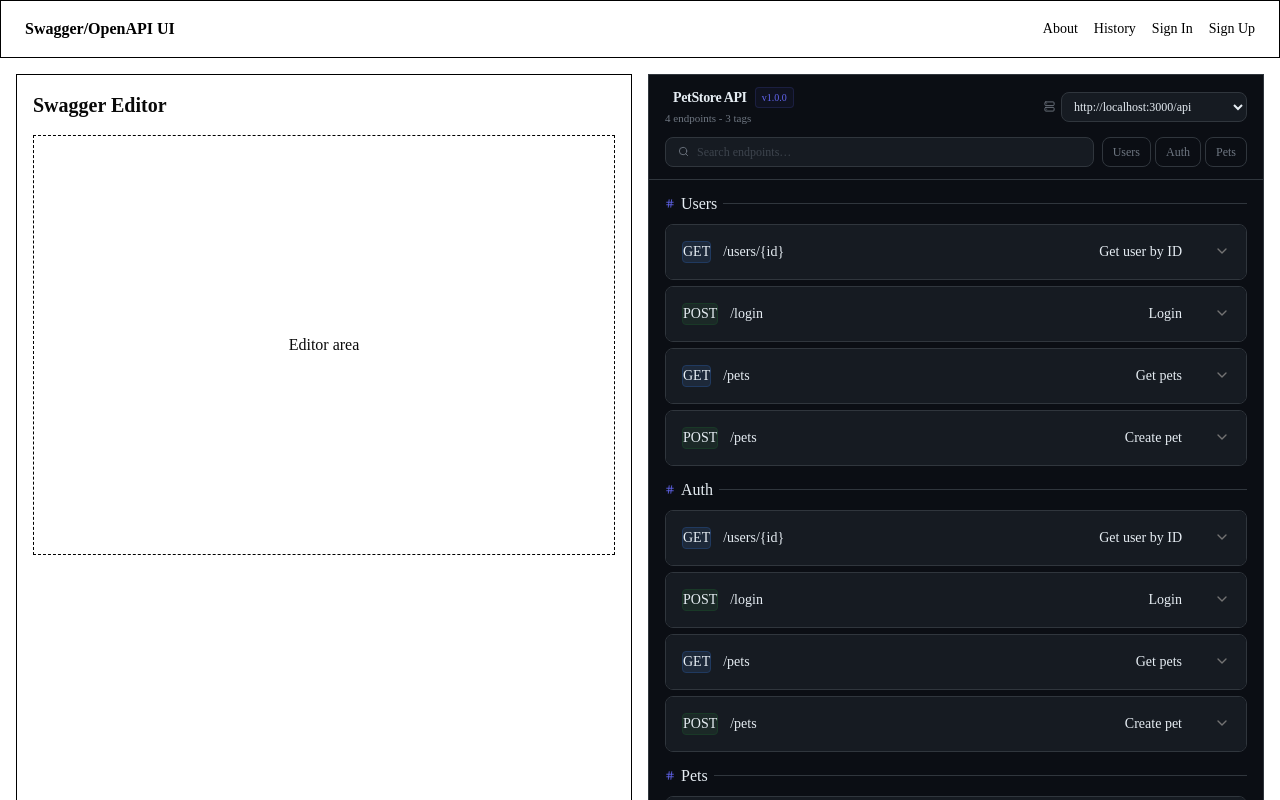
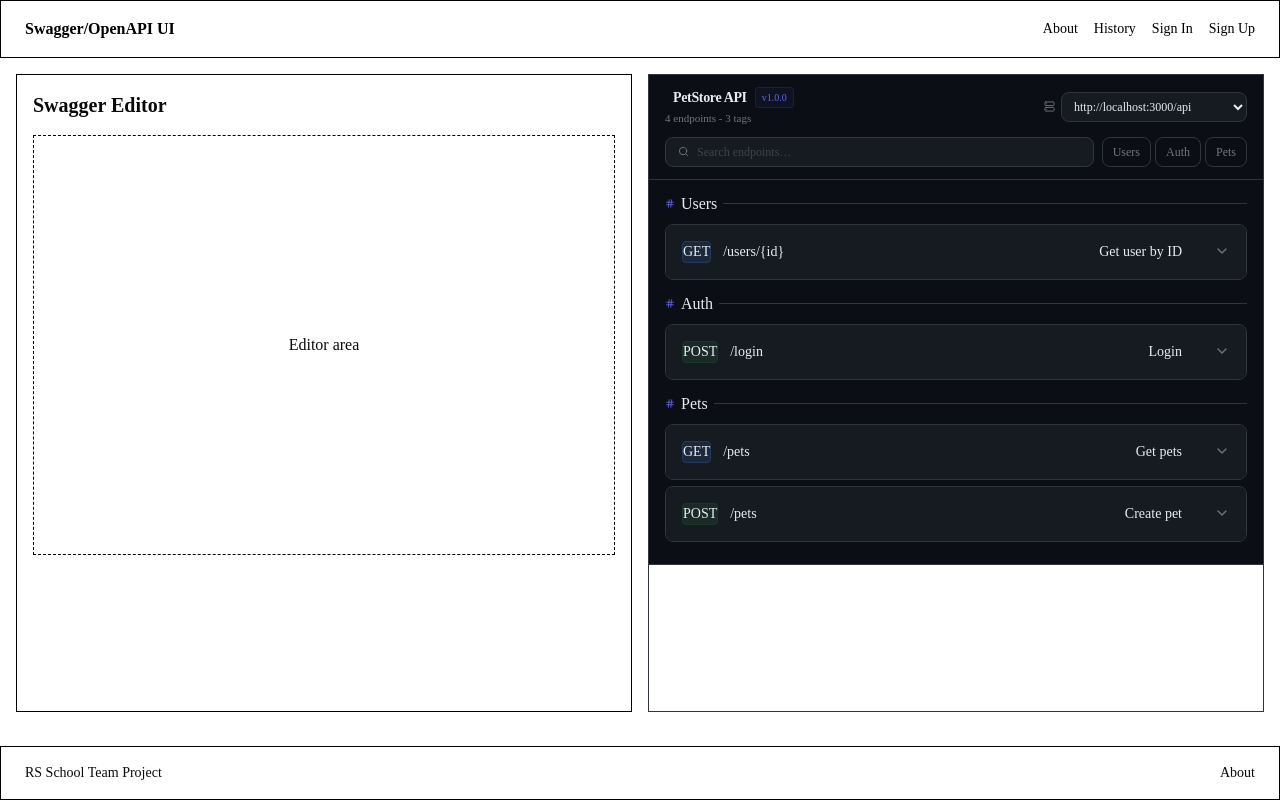
Before and after one commit to AnnaDzig/swagger-editor-app, a Next.js app: page / in a window 1280 px wide. Shown: the top 800 px of the page. Built offline with nearby package versions, Linux system fonts and the light colour scheme.

Commit message:
fix: search and output data 2026-07-05 16:57:48

```diff
--- a/src/features/swagger/SwaggerViewer/SwaggerViewer.tsx
+++ b/src/features/swagger/SwaggerViewer/SwaggerViewer.tsx
@@ -54,7 +54,6 @@ const SwaggerViewer = () => {
       />
 
       <SwaggerViewerBody
-        tags={tags}
         activeTag={activeTag}
         activeEndpoint={searchTerm}
         schema={MOCK_SCHEMA}
--- a/src/features/swagger/SwaggerViewer/SwaggerViewerBody.tsx
+++ b/src/features/swagger/SwaggerViewer/SwaggerViewerBody.tsx
@@ -9,9 +9,9 @@ import { SwaggerViewerBodyProps } from '@/types/SwaggerViewer';
 import { getOperations } from './extractViewerData';
 import getColor from './getColor';
 import NoEndpoints from './NoEndpoints';
+import { groupByTag } from './groupByTag';
 
 const SwaggerViewerBody = ({
-  tags,
   activeTag,
   activeEndpoint,
   schema,
@@ -19,10 +19,6 @@ const SwaggerViewerBody = ({
   onSetActiveTag,
 }: SwaggerViewerBodyProps) => {
   const operations = getOperations(schema);
-
-  const filteredTags = activeTag
-    ? tags?.filter((tag) => tag === activeTag)
-    : tags;
 
   const query = activeEndpoint.trim().toLowerCase();
   const filteredOperations = query
@@ -44,12 +40,18 @@ const SwaggerViewerBody = ({
     );
   }
 
+  const grouped = groupByTag(filteredOperations);
+
+  const filteredTags = activeTag
+    ? Object.entries(grouped)?.filter(([tag]) => tag === activeTag)
+    : Object.entries(grouped);
+
   return (
     <div className="shrink-0 border-b px-4 py-3 bg-[#0b0e14] border-[#30363d]">
       <div className="flex items-center gap-3 mb-2.5 border-[#30363d]">
         <div className="flex-1 min-w-0">
           <ul className="flex flex-col gap-3 text-[#e6edf3]">
-            {filteredTags?.map((tag) => {
+            {filteredTags?.map(([tag, operations]) => {
               return (
                 <li className="flex flex-col gap-2" key={tag}>
                   <h3 className="flex items-center gap-1.5 relative after:block after:bg-[#30363d] after:w-full after:h-px ">
@@ -57,7 +59,7 @@ const SwaggerViewerBody = ({
                   </h3>
 
                   <ul className="flex flex-col gap-1.5 ">
-                    {filteredOperations.map((operation, i) => {
+                    {operations.map((operation, i) => {
                       const method = operation.method.toUpperCase();
                       const path = operation.path;
                       const summary = operation.operation.summary;
--- /dev/null
+++ b/src/features/swagger/SwaggerViewer/groupByTag.ts
@@ -0,0 +1,30 @@
+import { OpenAPIV3 } from 'openapi-types';
+
+type Operations = Array<{
+  method: string;
+  path: string;
+  operation: {
+    summary?: string;
+    tags?: Array<string | OpenAPIV3.TagObject>;
+  };
+}>;
+
+export const groupByTag = (operations: Operations) => {
+  const grouped: Record<string, Operations> = {};
+
+  operations.forEach((operation) => {
+    const tags = operation.operation.tags || ['untagged'];
+
+    tags.forEach((tag) => {
+      const tagName = typeof tag === 'string' ? tag : tag.name;
+
+      if (!grouped[tagName]) {
+        grouped[tagName] = [];
+      }
+
+      grouped[tagName].push(operation);
+    });
+  });
+
+  return grouped;
+};
--- a/src/types/SwaggerViewer.ts
+++ b/src/types/SwaggerViewer.ts
@@ -17,7 +17,6 @@ export interface SwaggerViewerHeaderProps {
 }
 
 export interface SwaggerViewerBodyProps {
-  tags: string[] | undefined;
   activeTag: string | null;
   activeEndpoint: string;
   schema: OpenAPIV3.Document;
```
